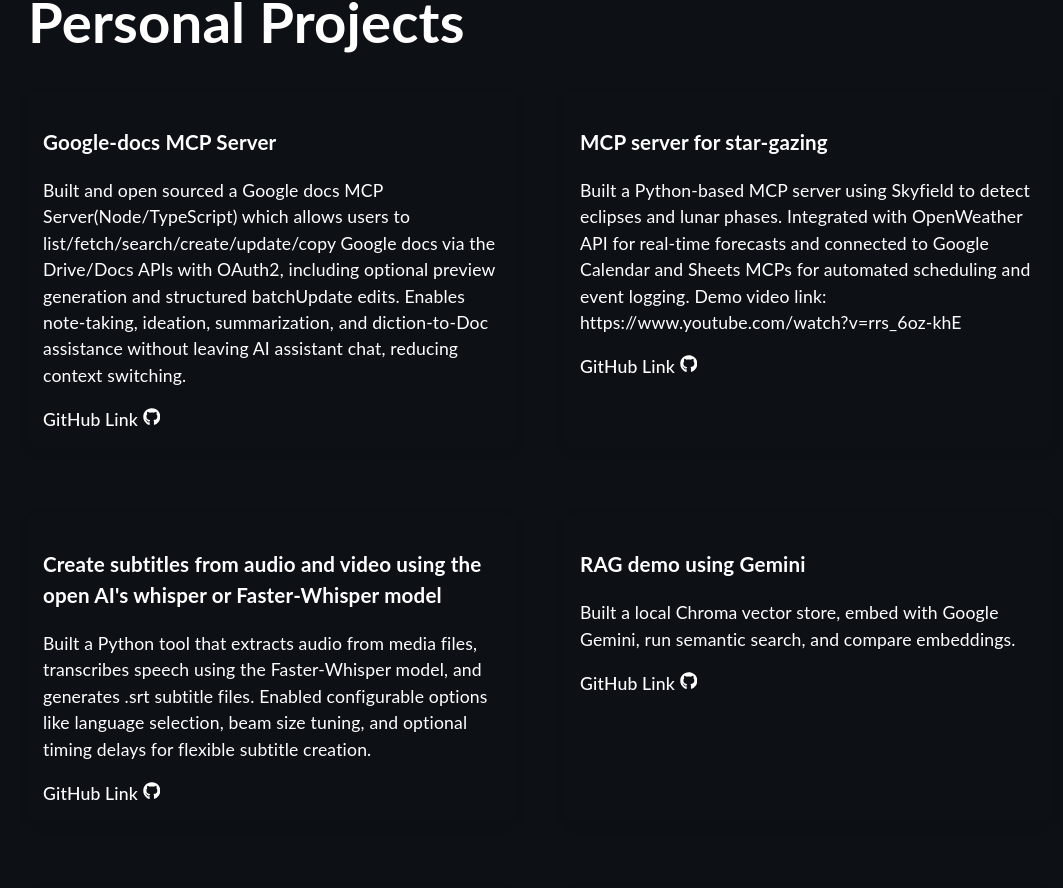
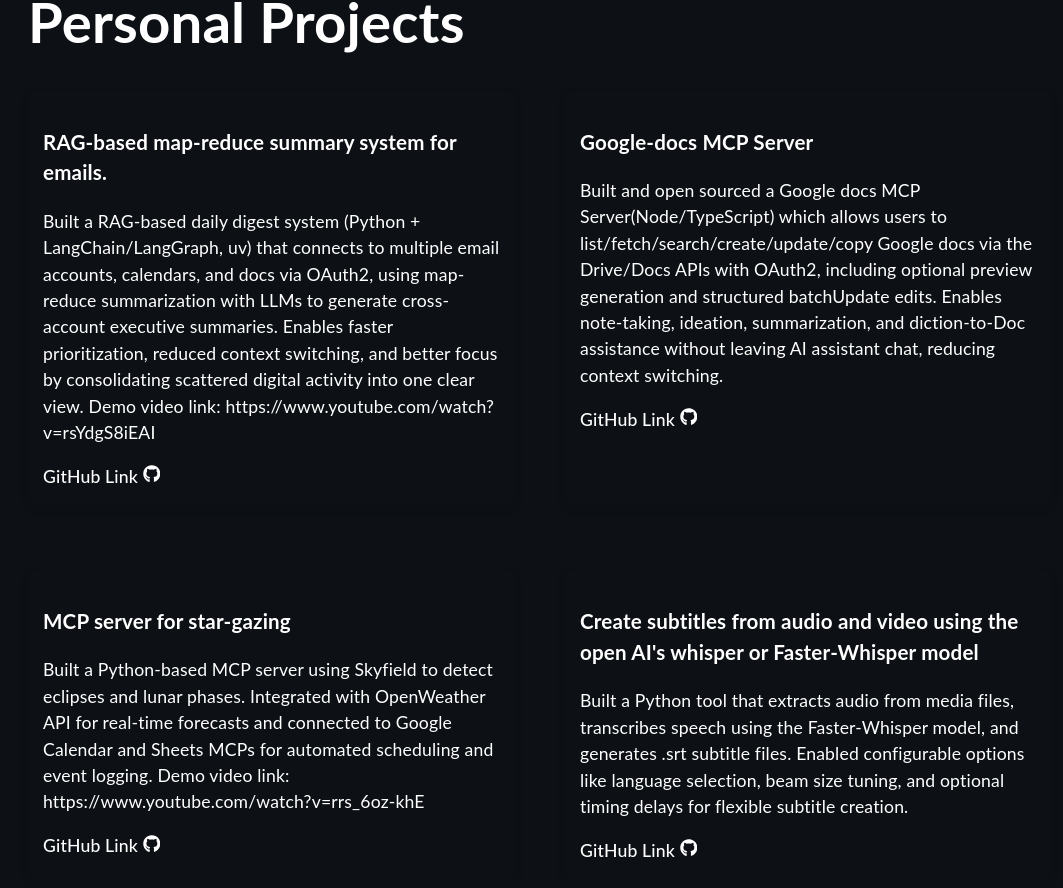
Before and after one commit to Prakul95/portfolio-react-app, a React (Vite) app: page / in a window 1280 px wide. Shown: the part 6113-7001 px from the top of the page, without its empty margins (100-1163 px from the left). Built offline with nearby package versions, Linux system fonts and the light colour scheme; a web font is replaced by a local one.

Commit message:
Added daily digest - RAG-based map-reduce summary system for emails. projects

```diff
--- a/src/components/Project.tsx
+++ b/src/components/Project.tsx
@@ -3,6 +3,12 @@
 import "../assets/styles/Project.scss";
 
 const projects = [
+  {
+    name: "RAG-based map-reduce summary system for emails.",
+    description:
+      "Built a RAG-based daily digest system (Python + LangChain/LangGraph, uv) that connects to multiple email accounts, calendars, and docs via OAuth2, using map-reduce summarization with LLMs to generate cross-account executive summaries. Enables faster prioritization, reduced context switching, and better focus by consolidating scattered digital activity into one clear view. Demo video link: https://www.youtube.com/watch?v=rsYdgS8iEAI",
+    link: "https://drive.google.com/file/d/1IlFYurnVQDqcb9dVZ9BP_NIxfnO5Jm_7/view?usp=sharing",
+  },
   {
     name: "Google-docs MCP Server",
     description:
```
